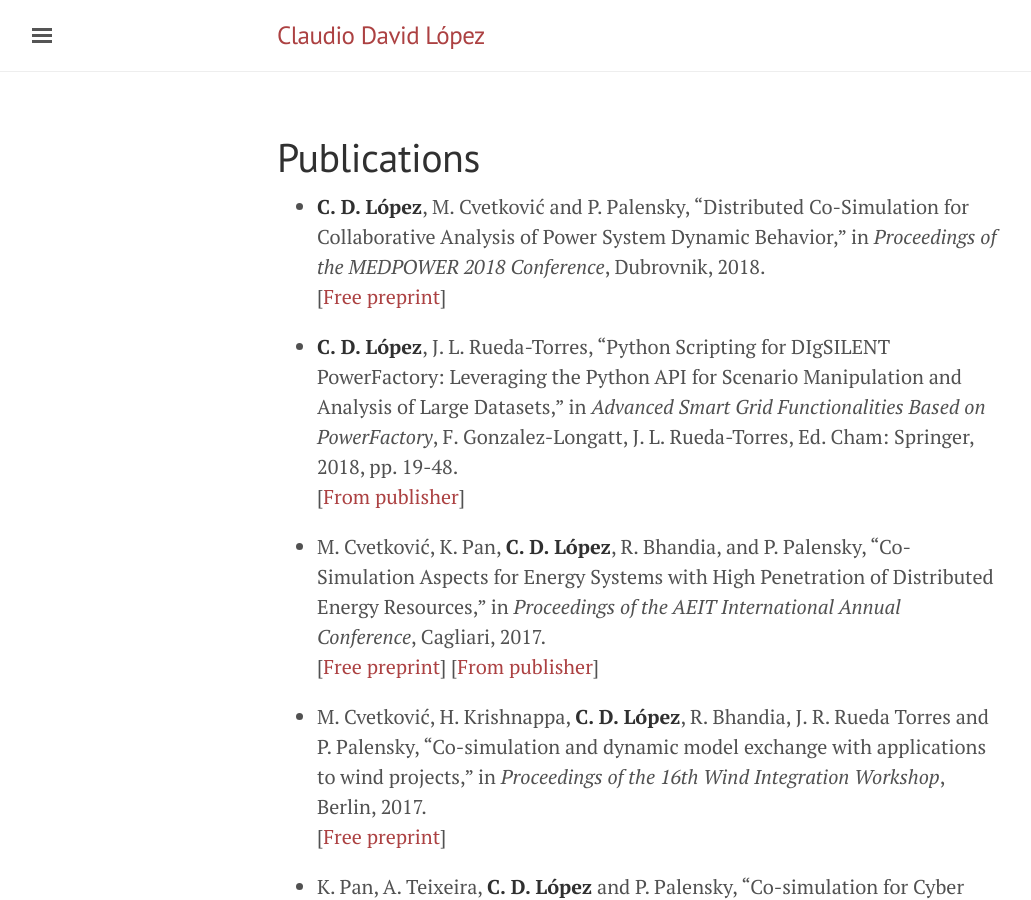
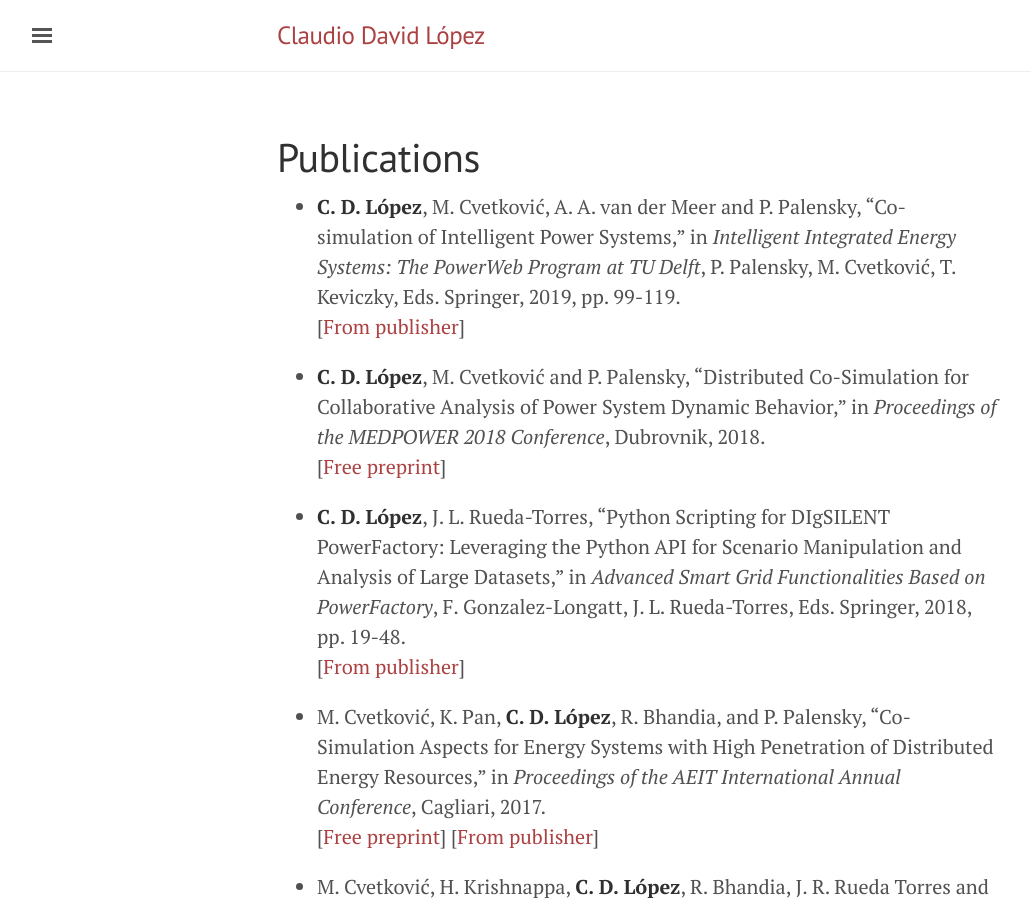
Before and after one commit to claudiodavidlopez/claudiodavidlopez.github.io, a Jekyll site: the page built from publications.md, in a window 1280 px wide and 900 px high. Shown: the whole window, without its empty margins (3-1034 px from the left). Built offline with Jekyll 4.4.1, drawn with Linux system fonts in a browser that asks for light colours.

Commit message:
added PowerWeb chapter to publications.md

```diff
--- a/publications.md
+++ b/publications.md
@@ -4,10 +4,13 @@ title: Publications
 permalink: /publications/
 ---
 
+* **C. D. López**, M. Cvetković, A. A. van der Meer and P. Palensky, "Co-simulation of Intelligent Power Systems," in *Intelligent Integrated Energy Systems: The PowerWeb Program at TU Delft*, P. Palensky, M. Cvetković, T. Keviczky, Eds. Springer, 2019, pp. 99-119.
+[[From publisher](https://www.springer.com/br/book/9783030000561#)]
+
 * **C. D. López**, M. Cvetković and P. Palensky, "Distributed Co-Simulation for Collaborative Analysis of Power System Dynamic Behavior," in *Proceedings of the MEDPOWER 2018 Conference*, Dubrovnik, 2018.
 [[Free preprint](../pdf/Lopez2018a.pdf)]
 
-* **C. D. López**, J. L. Rueda-Torres, "Python Scripting for DIgSILENT PowerFactory: Leveraging the Python API for Scenario Manipulation and Analysis of Large Datasets," in *Advanced Smart Grid Functionalities Based on PowerFactory*, F. Gonzalez-Longatt, J. L. Rueda-Torres, Ed. Cham: Springer, 2018, pp. 19-48.
+* **C. D. López**, J. L. Rueda-Torres, "Python Scripting for DIgSILENT PowerFactory: Leveraging the Python API for Scenario Manipulation and Analysis of Large Datasets," in *Advanced Smart Grid Functionalities Based on PowerFactory*, F. Gonzalez-Longatt, J. L. Rueda-Torres, Eds. Springer, 2018, pp. 19-48.
 [[From publisher](https://link.springer.com/chapter/10.1007/978-3-319-50532-9_2)]
 
 * M. Cvetković, K. Pan, **C. D. López**, R. Bhandia, and P. Palensky, "Co-Simulation Aspects for Energy Systems with High Penetration of Distributed Energy Resources," in *Proceedings of the AEIT International Annual Conference*, Cagliari, 2017.
```
